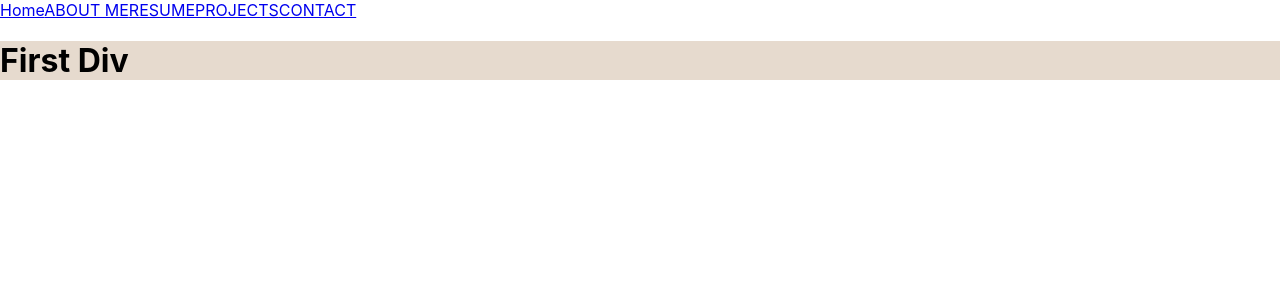
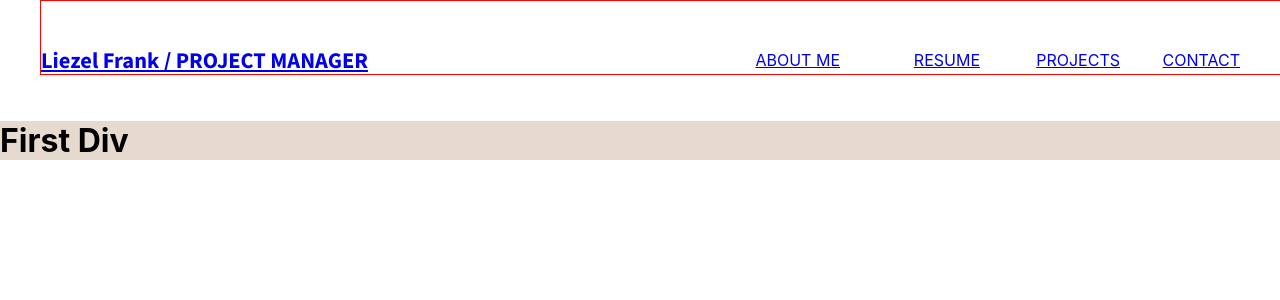
Before and after one commit to jokale/mock-portfolio, a React (Create React App) app: page / in a window 1280 px wide. Shown: the top 300 px of the page. Built offline with nearby package versions, Linux system fonts and the light colour scheme.

Commit message:
build basis of navbar

```diff
--- a/public/index.html
+++ b/public/index.html
@@ -24,6 +24,8 @@
       work correctly both with client-side routing and a non-root public URL.
       Learn how to configure a non-root public URL by running `npm run build`.
     -->
+    <link rel="preconnect" href="https://fonts.gstatic.com">
+<link href="https://fonts.googleapis.com/css2?family=Source+Sans+Pro:wght@700&display=swap" rel="stylesheet">
     <title>Business CV</title>
   </head>
   <body>
--- a/src/App.js
+++ b/src/App.js
@@ -1,4 +1,3 @@
-import logo from './logo.svg';
 // import './App.css';
 
 function App() {
--- a/src/Components/Navbar.js
+++ b/src/Components/Navbar.js
@@ -1,26 +1,67 @@
 import React from 'react';
 import { NavLink } from 'react-router-dom';
+import styled from 'styled-components'
+
+
+const Nav = styled.div `
+height: 100px;
+background-color: white;
+position: sticky;
+`
+
+const HomeTitle = styled.a`
+position: fixed;
+left: 40px;
+font-family: 'Source Sans Pro', sans-serif;
+padding-top: 45px;
+font-size: 1.4rem;
+border: 1px solid red;
+width: 100%;
+text-decoration: none;
+color: black;
+`
+
+const RestNavOne = styled.a `
+position: fixed;
+right: 440px;
+text-decoration: none;
+display: inline;
+padding-top: 50px;
+padding-left: 30px;
+font-size: 1rem;
+scroll-margin-top: 5rem;
+text-decoration: none;
+`
+
+const RestNavTwo = styled(RestNavOne) `
+position: fixed;
+right: 300px;
+`
+
+
+const RestNavThree = styled(RestNavOne) `
+position: fixed;
+right: 160px;
+`
+
+
+const RestNavFour = styled(RestNavOne) `
+position: fixed;
+right: 40px;
+`
 
 
 function Navbar() {
     return (
       <div className="Navbar">
-          <NavLink to="/"
-          exact
-          >Home</NavLink>
-          <NavLink to="/about-me"
-          exact
-          >ABOUT ME</NavLink>
-          <NavLink to="/resume"
-          exact
-          >RESUME</NavLink>
-          <NavLink to="/projects"
-          exact
-          >PROJECTS</NavLink>
-          <NavLink to="/contact"
-          exact
-          >CONTACT</NavLink>
+         <Nav>
+         <HomeTitle> <NavLink to="/" exact>Liezel  Frank / PROJECT MANAGER </NavLink></HomeTitle>
+           <RestNavOne><NavLink to="/about-me" exact  >ABOUT ME</NavLink> </RestNavOne>
+            <RestNavTwo><NavLink to="/resume" exact >RESUME</NavLink></RestNavTwo>
+               <RestNavThree><NavLink to="/projects" exact  >PROJECTS</NavLink></RestNavThree>
+                 <RestNavFour><NavLink to="/contact" exact>CONTACT</NavLink></RestNavFour>
 
+</Nav>
       </div>
     );
   }
```
